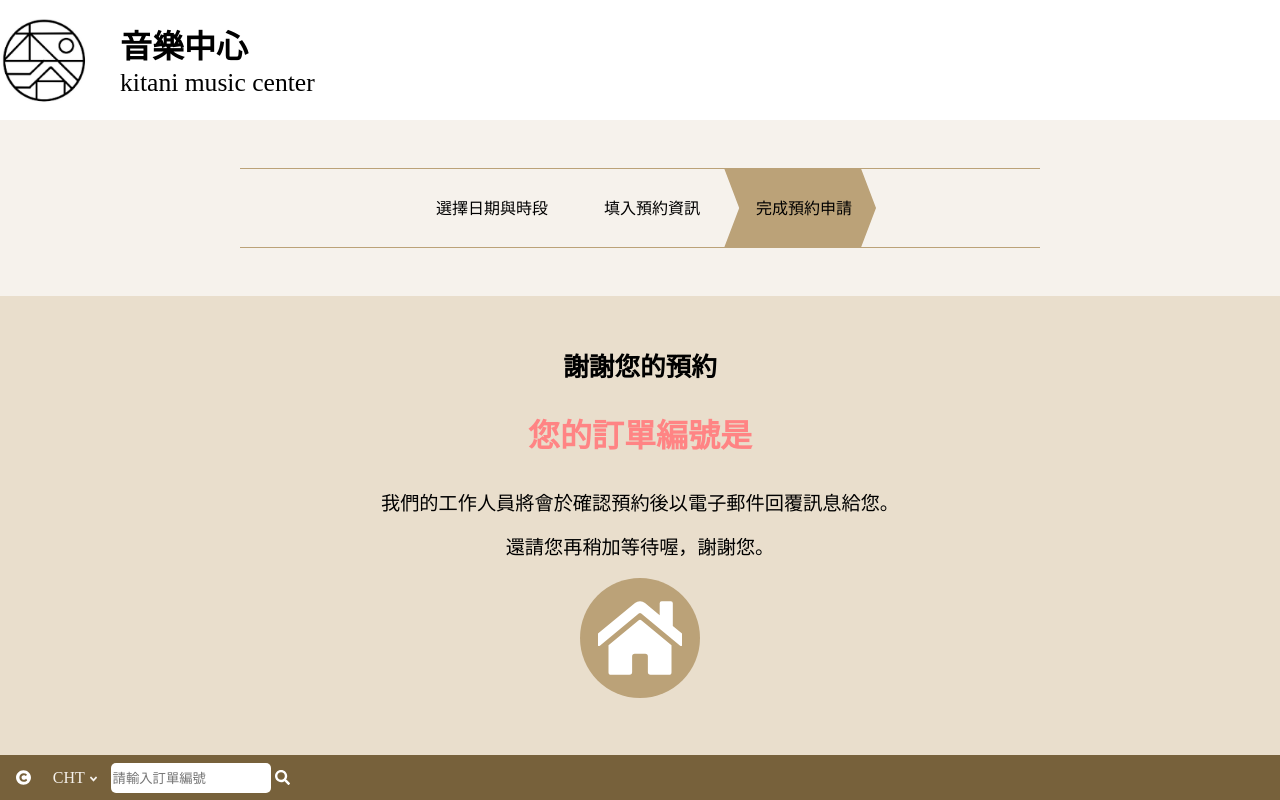
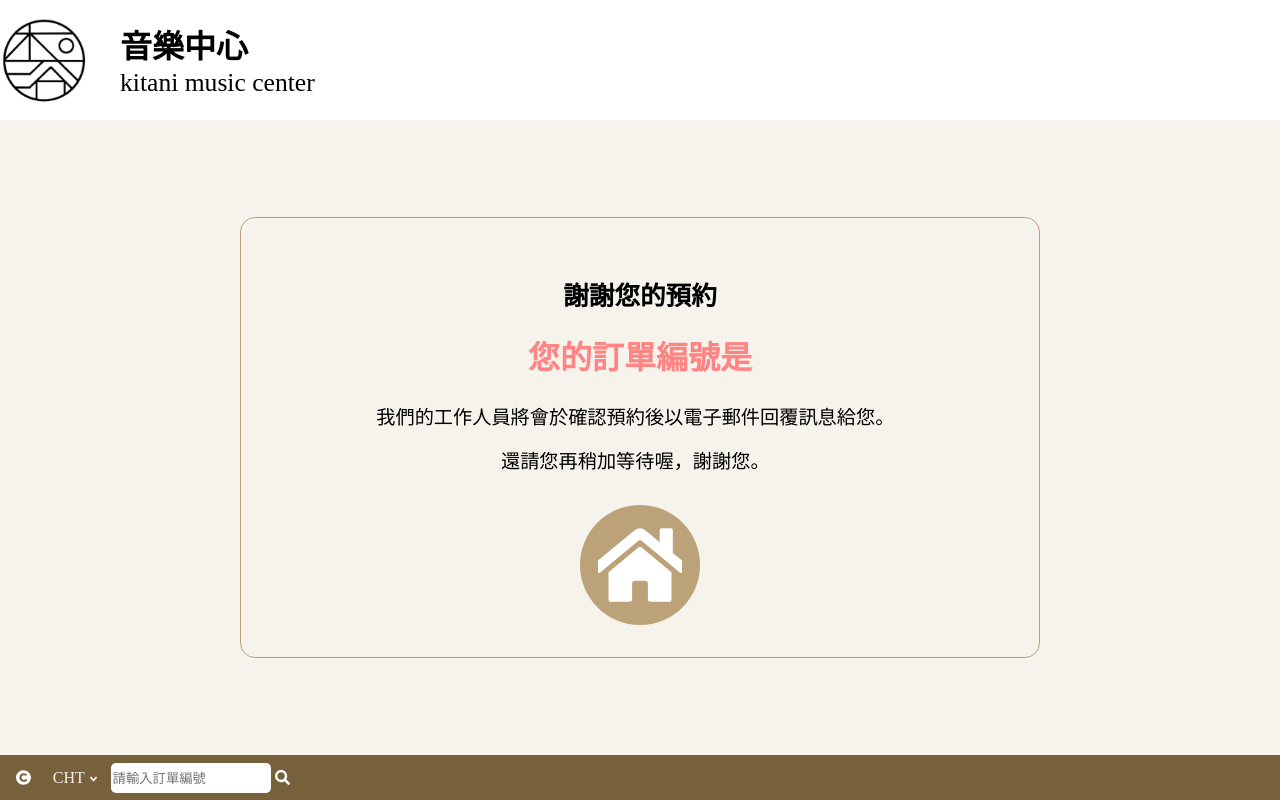
Before and after one commit to mshmwr/reservation-system, a React app: page /thankyou in a window 1280 px wide. Built offline with nearby package versions, Linux system fonts and the light colour scheme.

Commit message:
modify: thankyou page layout

```diff
--- a/src/components/common/Stepper.js
+++ b/src/components/common/Stepper.js
@@ -35,6 +35,7 @@ const Stepper = styled(MyStepper).attrs({ className: "stepper" })`
   display: flex;
   justify-content: center;
   align-items: center;
+  width: 100%;
 
   .stepper__content {
     display: flex;
--- a/src/css/common.css
+++ b/src/css/common.css
@@ -1,4 +1,4 @@
-@import url('https://fonts.googleapis.com/css2?family=Playfair+Display&display=swap');
+@import url("https://fonts.googleapis.com/css2?family=Playfair+Display&display=swap");
 :root {
   /* color */
   --dark: #77613b;
@@ -32,7 +32,7 @@
   --logo-height: 120px;
   --logo-width: 120px;
   --scrollbar-width: 15px;
-  --menu-item-height:30px;
+  --menu-item-height: 30px;
 
   /* RWD size*/
   --mobile-width: 360px;
@@ -48,9 +48,9 @@
   --zIndex-dialogBox: 9;
 }
 
-*{
+* {
   box-sizing: border-box;
-  font-family: 'Playfair Display', serif;
+  font-family: "Playfair Display", serif;
 }
 
 html {
@@ -99,7 +99,8 @@ html {
 .common__pageFrame {
   width: 100%;
   display: flex;
-  align-items: stretch;
+  /* align-items: stretch; */
+  align-items: center;
   flex-direction: column;
 }
 .common__buttonGroup {
@@ -137,7 +138,6 @@ html {
   transition: all 0.2s ease;
 }
 
-
 @media screen and (max-width: 600px) {
   .common__buttonGroup {
     display: flex;
--- a/src/pages/ReservationPage/Reservation.css
+++ b/src/pages/ReservationPage/Reservation.css
@@ -7,6 +7,7 @@
   flex-direction: column;
   align-items: center;
   margin-top: 1rem;
+  width: 100%;
 }
 
 .reservation__content__buttons {
--- a/src/pages/ThankyouPage/Thankyou.js
+++ b/src/pages/ThankyouPage/Thankyou.js
@@ -3,23 +3,23 @@ import styled from "styled-components";
 import { Stepper } from "../../components/common/Stepper";
 import { Link, useLocation } from "react-router-dom";
 import { useTranslation } from "react-i18next";
-import { getSVGURI } from "../../utils/Utils"
+import { getSVGURI } from "../../utils/Utils";
 import { faHome } from "@fortawesome/free-solid-svg-icons";
 
 const useQuery = () => {
   return new URLSearchParams(useLocation().search);
 };
 
-
 const MyThankyou = ({ className }) => {
   const { t } = useTranslation();
   const query = useQuery();
   return (
     <div className={`${className} thankyou common__pageFrame`}>
-      <Stepper
+      {/* <Stepper
         currentStep={t("stepper.steps", { returnObjects: true })[2]}
-      ></Stepper>
+      ></Stepper> */}
       <div className="thankyou__content">
+        <div className="thankyou__content__messages">
           <p className="thankyou__content__title common__subtitle common__font--bold">
             {t("thankyouPage.title")}
           </p>
@@ -35,33 +35,44 @@ const MyThankyou = ({ className }) => {
           <div className="thankyou__content__texts common__block common__text">
             {t("thankyouPage.texts", { returnObjects: true }).map(
               (txt, index) => (
-              <p className="thankyou__content__texts__text" key={`id${index}`}>
+                <p
+                  className="thankyou__content__texts__text"
+                  key={`id${index}`}
+                >
                   {txt}
                 </p>
               )
             )}
           </div>
           <Link to="/">
-          <div className="thankyou__content__logo common__block">
+            <div className="thankyou__content__logo">
               <div className="thankyou__content__logo__icon" />
             </div>
           </Link>
         </div>
       </div>
+    </div>
   );
-}
+};
 
 //className: thankyou
 const Thankyou = styled(MyThankyou)`
   background-color: var(--main-bg);
 
   .thankyou__content {
-    background-color: var(--main-light);
     display: flex;
     flex-grow: 1;
     flex-direction: column;
     justify-content: center;
     align-items: center;
+    width: 100%;
+  }
+
+  .thankyou__content__messages {
+    width: 62.5%;
+    border: 1px solid var(--main-dark);
+    border-radius: var(--border-radius-15);
+    padding: 2rem;
   }
 
   .thankyou__content__title {
@@ -78,16 +89,16 @@ const Thankyou = styled(MyThankyou)`
     margin: 0 auto var(--text-font-size);
     line-height: 1.3;
   }
-  .thankyou__content__logo{
+  .thankyou__content__logo {
     height: var(--logo-height);
     width: var(--logo-width);
     border-radius: 50%;
     background-color: var(--main-dark);
+    margin: 2rem auto 0 auto;
   }
 
-  .thankyou__content__logo:hover{
+  .thankyou__content__logo:hover {
     background-color: var(--dark);
-
   }
 
   .thankyou__content__logo__icon {
@@ -99,7 +110,6 @@ const Thankyou = styled(MyThankyou)`
     background-size: cover;
     transform: scale(0.7);
   }
-
 
   .thankyou__content__orderId {
     width: 100%;
@@ -116,9 +126,6 @@ const Thankyou = styled(MyThankyou)`
       width: 90%;
     }
   }
-
-
-
-`
+`;
 
 export default Thankyou;
```
Lines whose indentation alone changed are shown as unchanged.
